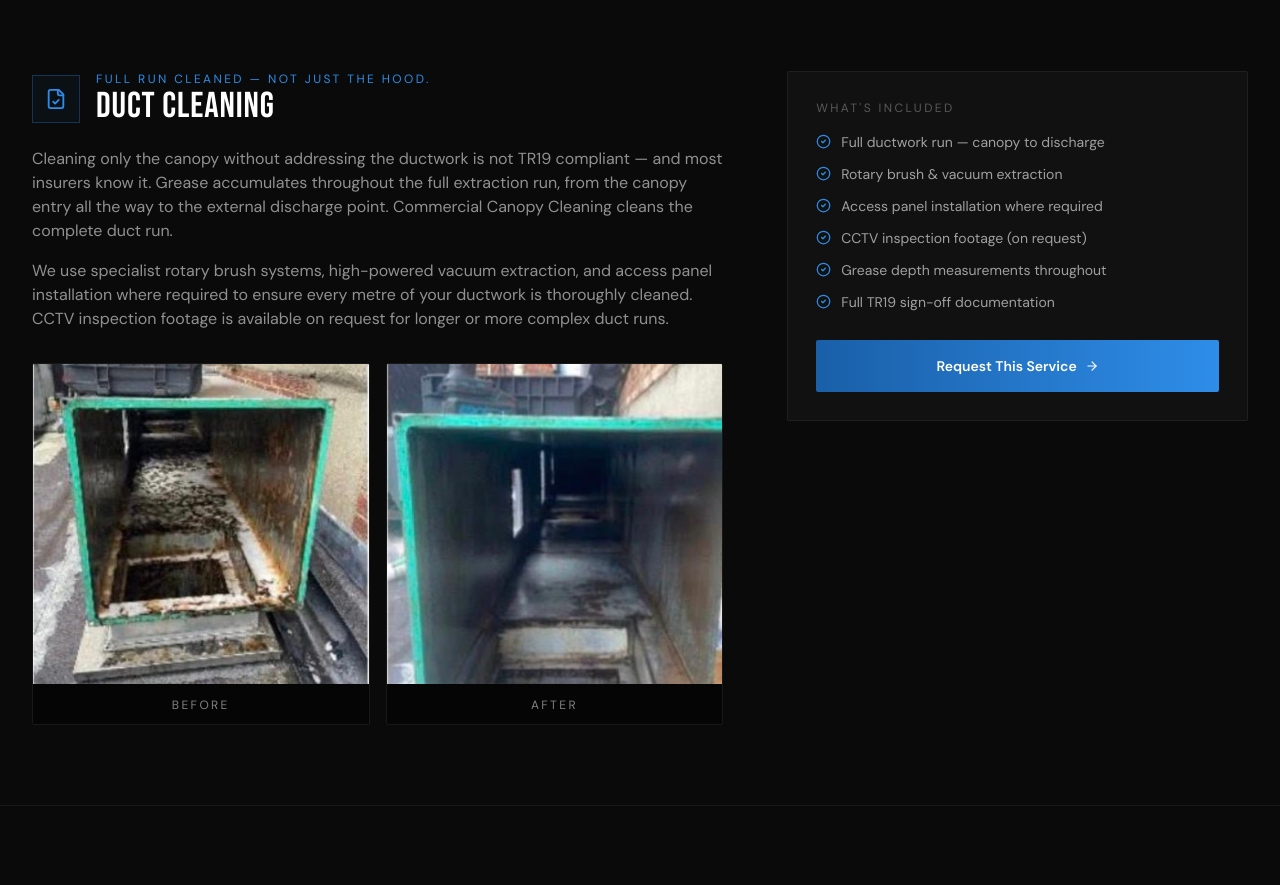
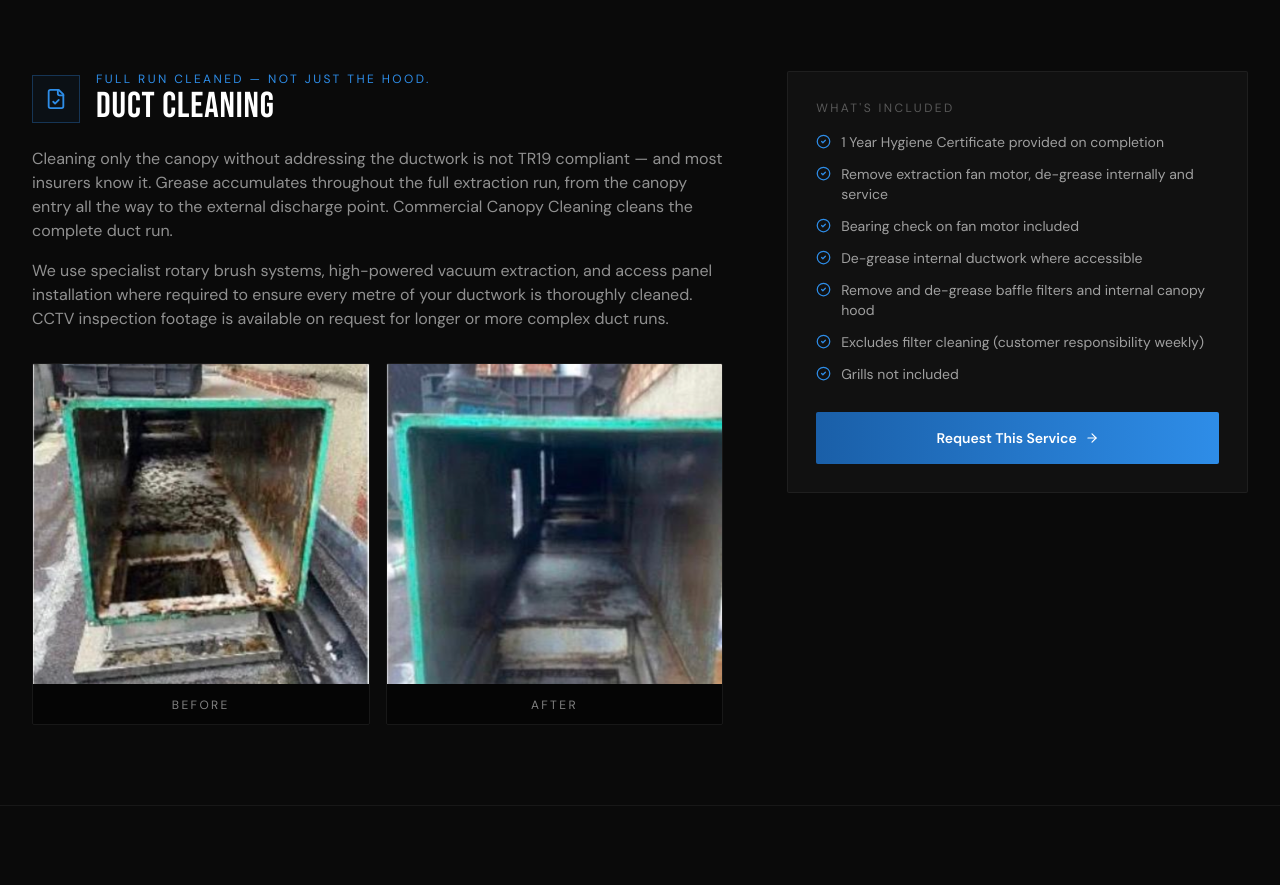
Before and after one commit to zaid5678/commercialcanopycleaning, a React (Vite) app: page /services in a window 1280 px wide. Shown: the part 2240-3125 px from the top of the page. Built offline with nearby package versions, Linux system fonts and the light colour scheme.

Commit message:
Update duct cleaning service information box with corrected bullet points

```diff
--- a/src/pages/Services.jsx
+++ b/src/pages/Services.jsx
@@ -70,12 +70,13 @@ We use specialist rotary brush systems, high-powered vacuum extraction, and acce
     beforeImage: '/work_images/ductbefore.png',
     afterImage: '/work_images/ductafter.png',
     includes: [
-      'Full ductwork run — canopy to discharge',
-      'Rotary brush & vacuum extraction',
-      'Access panel installation where required',
-      'CCTV inspection footage (on request)',
-      'Grease depth measurements throughout',
-      'Full TR19 sign-off documentation',
+      '1 Year Hygiene Certificate provided on completion',
+      'Remove extraction fan motor, de-grease internally and service',
+      'Bearing check on fan motor included',
+      'De-grease internal ductwork where accessible',
+      'Remove and de-grease baffle filters and internal canopy hood',
+      'Excludes filter cleaning (customer responsibility weekly)',
+      'Grills not included',
     ],
     slug: 'duct-cleaning',
   },
```
